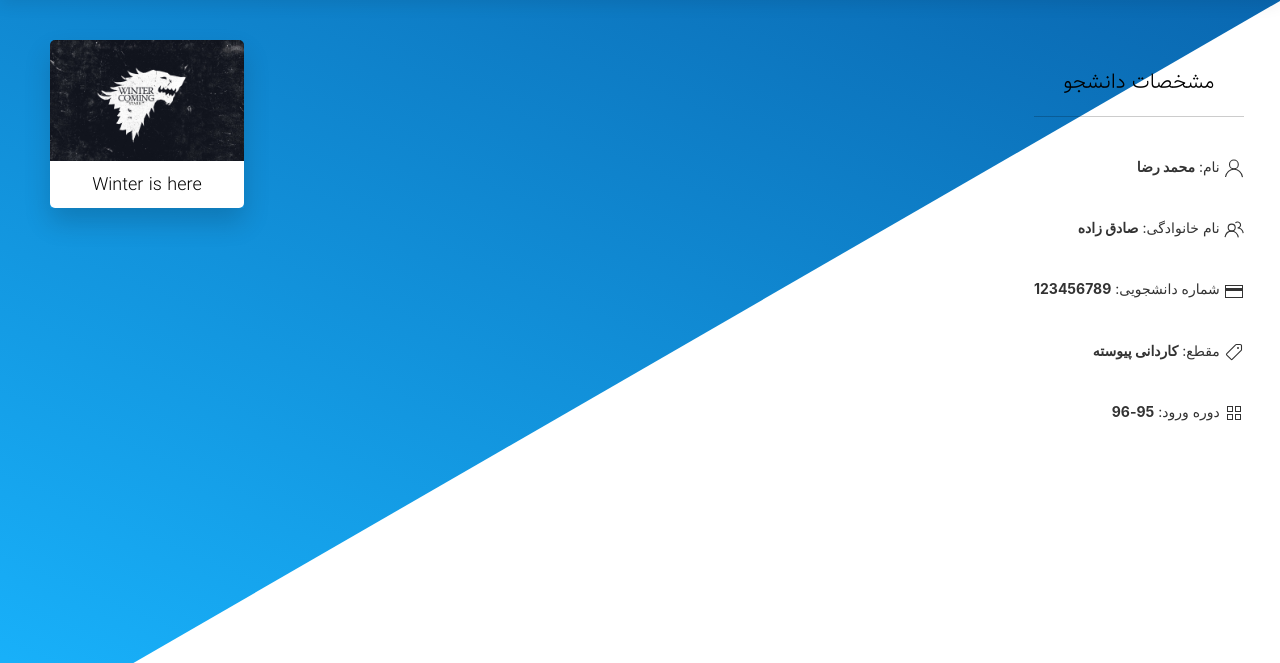
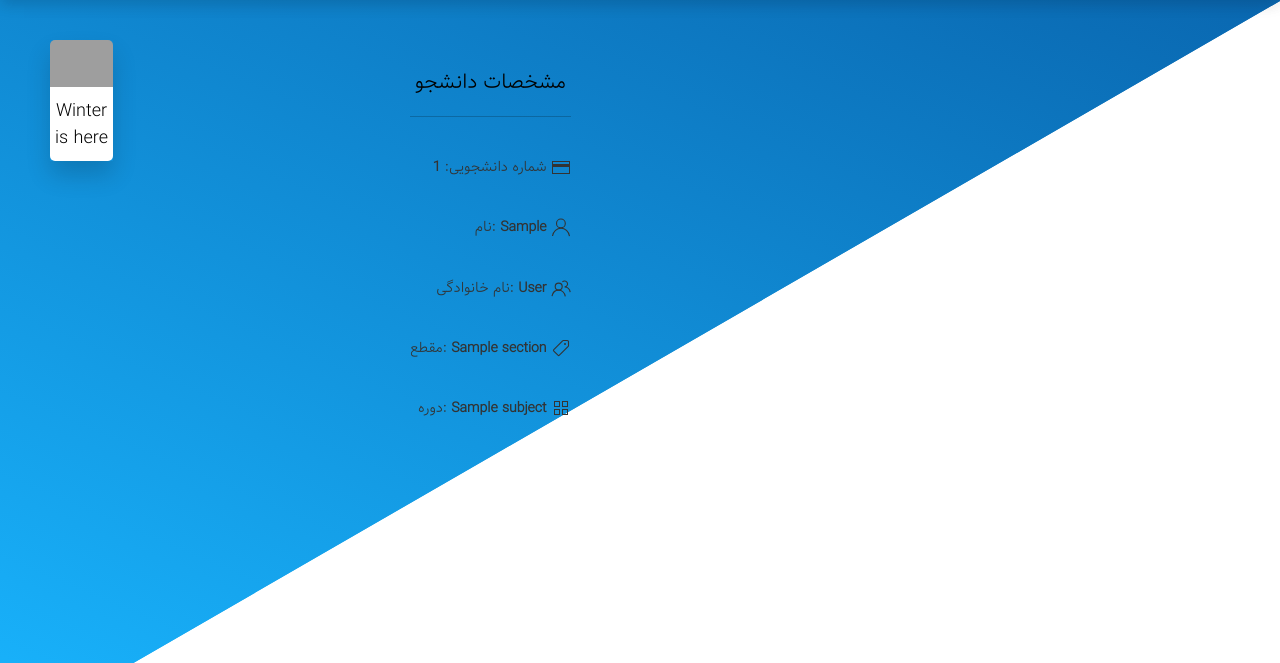
Before and after one commit to mrsdz/archiver-django, a Django app: template web/templates/search-result.html in a window 1280 px wide. Shown: the part 60-723 px from the top of the page. Run offline with Django 3.2, Linux system fonts and the light colour scheme; the template is opened without the code that fills it: most values are stand-ins (such as "Sample title", 1, 10 or a date in 2020); some libraries are stand-ins or nearby versions; some web fonts are replaced; grey boxes are pictures that could not be loaded.

Commit message:
Search resualt page added

```diff
--- a/web/templates/admin-panel.html
+++ b/web/templates/admin-panel.html
@@ -13,9 +13,10 @@
             <h3 class="uk-card-title">جستجو دانشجو</h3>
             <hr/>
             <div class="uk-margin">
-                <form class="uk-search uk-form-width-large">
+                <form class="uk-search uk-form-width-large" method="get" action="{% url 'View Student' %}">
                     <span class="uk-search-icon-flip uk-margin-right" uk-search-icon></span>
-                    <input class="uk-search-input uk-form-large" type="search" placeholder="شماره دانشجویی...">
+                    <input class="uk-search-input uk-form-large" required name="search" type="search" placeholder="شماره دانشجویی...">
+                    {% csrf_token %}
                 </form>
             </div>
         </div>
--- a/web/templates/search-result.html
+++ b/web/templates/search-result.html
@@ -1,40 +1,28 @@
-<!doctype html>
-<html class="no-js" lang="fa">
-<head>
-    <meta charset="utf-8">
-    <meta http-equiv="x-ua-compatible" content="ie=edge">
-    <title>دانشکده شهید شمسی پور</title>
-    <meta name="description" content="اولین بایگانی آنلاین دانشکده فنی شهید شمسی پور">
-    <meta name="viewport" content="width=device-width, initial-scale=1.0, maximum-scale=1.0, user-scalable=no" />
-    <meta name="author" content="Ashkan Dehbashi | dhs.ashkan@gmail.com">
-    <meta name="theme-color" content="#0C76BF">
-    <link rel="apple-touch-icon" href="apple-touch-icon.png">
-    <link rel="icon" type="image/x-icon" href="favicon.ico">
-    <!--css-->
-    <link rel="stylesheet" type="text/css" href="css/search-result.css">
-    <link rel="stylesheet" type="text/css" href="css/fonts.css">
-    <link rel="stylesheet" type="text/css" href="css/uikit.min.css" />
-    <!--js-->
-    <script src="https://cdnjs.cloudflare.com/ajax/libs/jquery/3.2.1/jquery.min.js"></script>
-    <script src="https://cdnjs.cloudflare.com/ajax/libs/uikit/3.0.0-beta.25/js/uikit.min.js"></script>
-    <script src="https://cdnjs.cloudflare.com/ajax/libs/uikit/3.0.0-beta.25/js/uikit-icons.min.js"></script>
-    <!-- Core CSS file -->
-    <link rel="stylesheet" href="css/photoswipe.css">
-    <!-- theme CSS file -->
-    <link rel="stylesheet" href="css/default-skin/default-skin.css">
-    <!-- Core JS file -->
-    <script src="js/photoswipe.min.js"></script>
-    <!-- UI JS file -->
-    <script src="js/photoswipe-ui-default.min.js"></script>
-</head>
-<body>
+{% extends "admin-header.html" %}
+{% load staticfiles %}
+
+{% block admin_header %}
+    <link rel="stylesheet" type="text/css" href="{% static 'css/search-result.css' %}">
+    <link rel="stylesheet" href="{% static 'css/photoswipe.css' %}">
+    <link rel="stylesheet" href="{% static 'css/default-skin/default-skin.css' %}">
+    <script src="{% static 'js/photoswipe.min.js' %}"></script>
+    <script src="{% static 'js/photoswipe-ui-default.min.js' %}"></script>
+    <style>
+        h6{
+            font-family: Vazir !important;
+        }
+    </style>
+{% endblock %}
+
+
+{% block admin_content %}
     <!--navbar-->
-<div class="uk-position-fixed uk-position-z-index uk-width-1-1 uk-animation-slide-top">
+    <div class="uk-position-fixed uk-position-z-index uk-width-1-1">
         <nav class="uk-navbar-container uk-box-shadow-medium" uk-navbar>
             <div class="uk-navbar-left">
                 <ul class="uk-navbar-nav">
                     <li>
-                    <a href="admin-panel.html" class="header-items" style="margin-left: 32px;">
+                        <a href="{% url 'Admin Panel' %}" class="header-items" style="margin-left: 32px;">
                             <span uk-icon="icon:  arrow-left"></span>
                             <label style="margin-left: 8px;">برگشت</label>
                         </a>
@@ -75,9 +63,10 @@
         <div class="width tablet-width" style="width: 80%; float: left">
             <!--cards-->
             <div class="uk-text-center padding" uk-scrollspy="cls: uk-animation-scale-up; target: > div > figure; delay: 120; repeat: false">
+                {% for i in docs %}
                         <!--card 1-->
                         <div class="uk-inline-clip uk-transition-toggle uk-position-relative width uk-box-shadow-large uk-box-shadow-hover-xlarge" style="width: 21%; float: left">
-                        <img src="files/example.jpg" class="image" />
+                            <img src="/media?image={{ i.doc.url }}&student={{ student_info.college_number }}" class="image" />
                             <div class="text" itemprop="caption description">Winter is here</div>
                             <div class="uk-transition-fade uk-position-cover uk-overlay uk-overlay-primary">
                                 <div class="uk-transition-slide-top-small">
@@ -85,48 +74,49 @@
                                 </div>
                                 <div class="my-gallery" itemscope>
                                     <figure class="uk-transition-slide-bottom-small" itemprop="associatedMedia" itemscope>
-                                    <a href="files/example.jpg" itemprop="contentUrl" data-size="1500x1024" class="paper-btn uk-button blue">مشاهده مدرک
-                                        <img src="files/example.jpg" class="image" itemprop="thumbnail" alt="Image description" style="display: none !important;" />
+                                        <a href="/media?image={{ i.doc.url }}&student={{ student_info.college_number }}" itemprop="contentUrl" data-size="1500x1024" class="paper-btn uk-button blue">مشاهده مدرک
+                                            <img src="/media?image={{ i.doc.url }}&student={{ student_info.college_number }}" class="image" itemprop="thumbnail" alt="Image description" style="display: none !important;" />
                                         </a>
                                     </figure>
                                 </div>
                             </div>
                         </div>
                     </div>
+            {% endfor %}
         </div>
         <!--st info-->
         <div class="width hide" style="width: 20%; float: right">
             <div class="uk-text-right padding-top uk-position-fixed">
                 <h4 class="uk-text-center">مشخصات دانشجو</h4>
                 <hr/>
+                <!--st number-->
+                <h6>
+                    <label>شماره دانشجویی:</label>
+                    <b>{{ student_info.college_number }}</b>
+                    <span uk-icon="icon: credit-card"></span>
+                </h6>
                 <!--name-->
                 <h6>
                     <label>نام:</label>
-                <b>محمد رضا</b>
+                    <b>{{ student_info.first_name }}</b>
                     <span uk-icon="icon: user"></span>
                 </h6>
                 <!--family name-->
                 <h6>
                     <label>نام خانوادگی:</label>
-                <b>صادق زاده</b>
+                    <b>{{ student_info.last_name }}</b>
                     <span uk-icon="icon: users"></span>
-            </h6>
-            <!--st number-->
-            <h6>
-                <label>شماره دانشجویی:</label>
-                <b>123456789</b>
-                <span uk-icon="icon: credit-card"></span>
                 </h6>
                 <!--section-->
                 <h6>
                     <label>مقطع:</label>
-                <b>کاردانی پیوسته</b>
+                    <b>{{ student_info.section.name }}</b>
                     <span uk-icon="icon: tag"></span>
                 </h6>
                 <!--entry period-->
                 <h6>
-                <label>دوره ورود:</label>
-                <b>95-96</b>
+                    <label>دوره:</label>
+                    <b>{{ student_info.subject.name }}</b>
                     <span uk-icon="icon: thumbnails"></span>
                 </h6>
             </div>
@@ -182,7 +172,7 @@
                     <!--name nad family name-->
                     <div class="uk-margin">
                         <div class="uk-inline">
-                        <input class="uk-input uk-form-width-large" placeholder="نام و خانوادگی" value="اشکان" type="text">
+                            <input class="uk-input uk-form-width-large" placeholder="نام و خانوادگی" value="{{ student_info.first_name }}">
                             <span class="uk-form-icon uk-form-icon-flip" uk-icon="icon: users"></span>
                         </div>
                     </div>
@@ -190,7 +180,7 @@
                     <!--reshte-->
                     <div class="uk-margin">
                         <div class="uk-inline">
-                        <input class="uk-input uk-form-width-large" placeholder="رشته" value="نرم افزار" type="text">
+                            <input class="uk-input uk-form-width-large" placeholder="رشته" value="">
                             <span class="uk-form-icon uk-form-icon-flip" uk-icon="icon: info"></span>
                         </div>
                     </div>
@@ -198,7 +188,7 @@
                     <!--st number-->
                     <div class="uk-margin">
                         <div class="uk-inline">
-                        <input class="uk-input uk-form-width-large" placeholder="شماره دانشجویی" value="123456789" type="number">
+                            <input class="uk-input uk-form-width-large" placeholder="شماره دانشجویی" value="{{ student_info.college_number }}" type="number">
                             <span class="uk-form-icon uk-form-icon-flip" uk-icon="icon: credit-card"></span>
                         </div>
                     </div>
@@ -214,7 +204,7 @@
                     <!--dore vorodi-->
                     <div class="uk-margin">
                         <div class="uk-inline">
-                        <input class="uk-input uk-form-width-large" placeholder="دوره ورودی" value="95-96" type="text">
+                            <input class="uk-input uk-form-width-large" placeholder="دوره" value="95-96" type="text">
                             <span class="uk-form-icon uk-form-icon-flip" uk-icon="icon: thumbnails"></span>
                         </div>
                     </div>
@@ -238,34 +228,34 @@
                 <div class="uk-text-right">
                     <h4 class="uk-text-center">مشخصات دانشجو</h4>
                     <hr/>
-                <!--name-->
-                <h6>
-                    <label>نام و نام خانوادگی:</label>
-                    <b>اشکان</b>
-                    <span uk-icon="icon: user"></span>
-                </h6>
-                <!--filed-->
-                <h6 class="field">
-                    <label>رشته:</label>
-                    <b>نرم افزار</b>
-                    <span uk-icon="icon: info"></span>
-                </h6>
                     <!--st number-->
                     <h6>
                         <label>شماره دانشجویی:</label>
-                    <b>123456789</b>
+                        <b>{{ student_info.college_number }}</b>
                         <span uk-icon="icon: credit-card"></span>
+                    </h6>
+                    <!--name-->
+                    <h6>
+                        <label>نام:</label>
+                        <b>{{ student_info.first_name }}</b>
+                        <span uk-icon="icon: user"></span>
+                    </h6>
+                    <!--family name-->
+                    <h6>
+                        <label>نام خانوادگی:</label>
+                        <b>{{ student_info.last_name }}</b>
+                        <span uk-icon="icon: users"></span>
                     </h6>
                     <!--section-->
                     <h6>
                         <label>مقطع:</label>
-                    <b>کاردانی پیوسته</b>
+                        <b>{{ student_info.section.name }}</b>
                         <span uk-icon="icon: tag"></span>
                     </h6>
                     <!--entry period-->
                     <h6>
-                    <label>دوره ورود:</label>
-                    <b>95-96</b>
+                        <label>دوره:</label>
+                        <b>{{ student_info.subject.name }}</b>
                         <span uk-icon="icon: thumbnails"></span>
                     </h6>
                 </div>
@@ -544,5 +534,4 @@
         initPhotoSwipeFromDOM('.my-gallery');
 
     </script>
-</body>
-</html>
+{% endblock %}
--- a/web/urls.py
+++ b/web/urls.py
@@ -12,6 +12,7 @@ urlpatterns = [
     url(r'^admins/panel/student/delete/$', views.admins_delete_student, name="Delete Student"),
     url(r'^admins/panel/student/edit/$', views.admins_edit_student, name="Edit Student"),
     url(r'^admins/panel/student/upload/$', views.admins_upload_student, name="Upload Student"),
+    url(r'^admins/panel/student/view/$', views.admins_view_students, name="View Student"),
     url(r'^admins/panel/docs/new/$', views.admins_view_new_docs, name="New Docs"),
     url(r'^admins/panel/staff/$', views.admins_staff_management, name="Staff Management"),
     url(r'^student/login/$', views.student_login, name="Student Login"),
```
Also changed, not shown: web/views.py (+14 -1 lines). Lines whose indentation alone changed are shown as unchanged.
